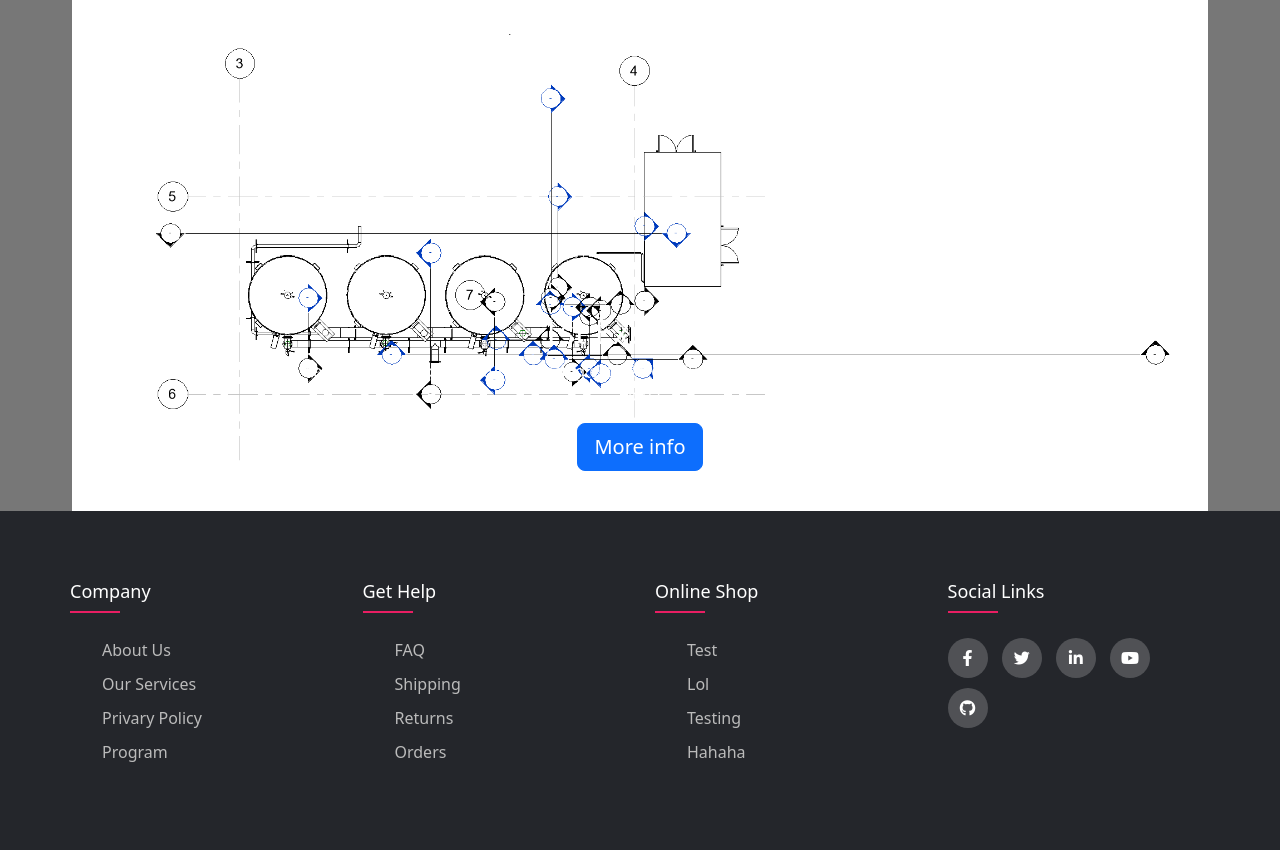
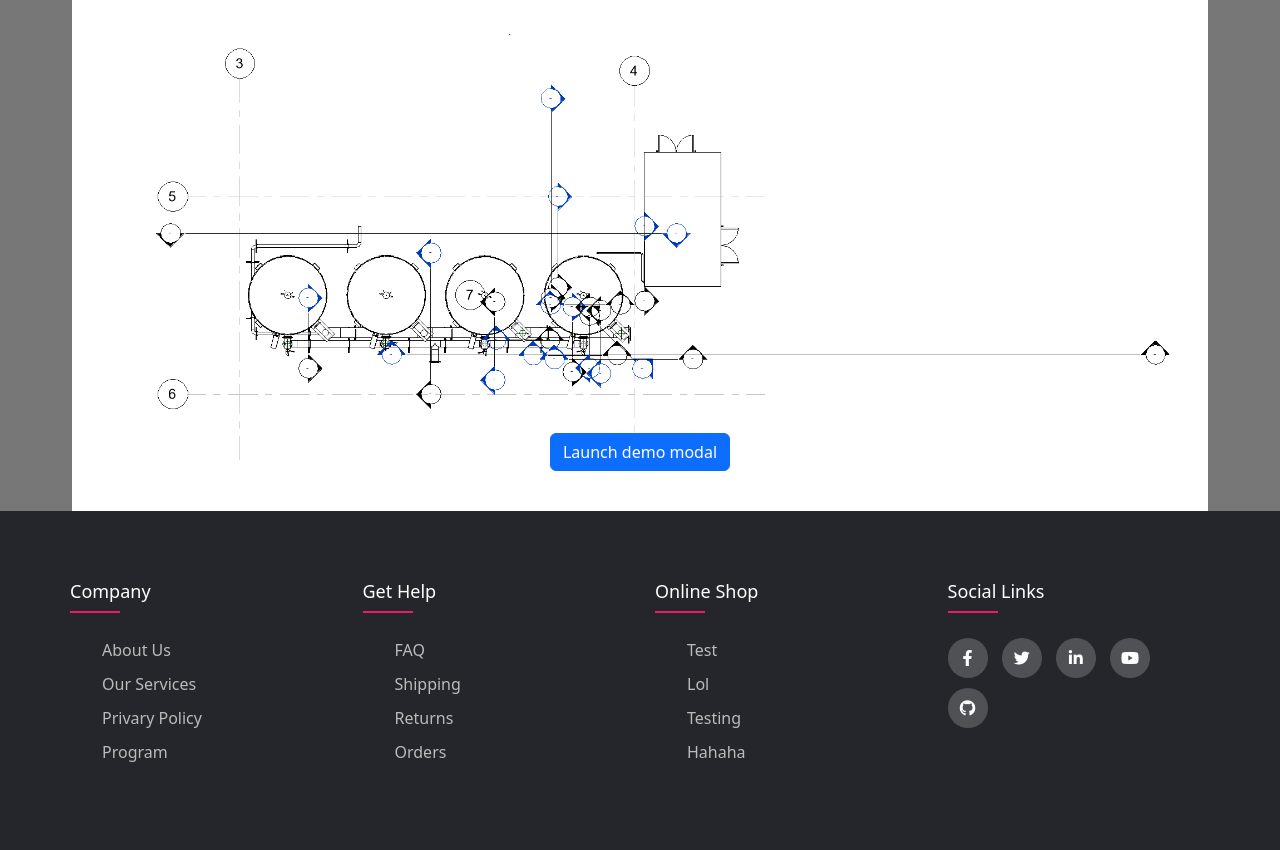
Before and after one commit to joshuak08/digital-twin, a Django app: page /carousel/ in a window 1280 px wide. Shown: the part 101-951 px from the top of the page. Run offline with Django 4.2, Linux system fonts and the light colour scheme; some libraries are stand-ins or nearby versions.

Commit message:
added modals for carousel button

```diff
--- a/django/watertreatment/components/templates/components/carousel.html
+++ b/django/watertreatment/components/templates/components/carousel.html
@@ -1,7 +1,7 @@
 {% extends "components/new-base.html" %}
 {% load static %}
 {% block content %}
-    <div id="myCarousel" class="carousel slide bg-primary" data-bs-ride="carousel">
+    <div id="myCarousel" class="carousel slide bg-primary" data-bs-ride="carousel" data-pause="hover">
         <div class="carousel-indicators">
             <button type="button" data-bs-target="#myCarousel" data-bs-slide-to="0" class="active" aria-label="Slide 1" aria-current="true"></button>
             <button type="button" data-bs-target="#myCarousel" data-bs-slide-to="1" aria-label="Slide 2" aria-current="true"></button>
@@ -22,10 +22,30 @@
 {#                    <a href="#" class="btn btn-lg btn-primary">More info</a>#}
 {#                </div>#}
                 <div class="carousel-caption d-none d-md-block">
-                    <h2>1st Examples</h2>
-                    <p>Lorem ipsum dolor sit amet, consectetur adipiscing elit, sed do eiusmod tempor incididunt ut labore et
-                        dolore magna aliqua. </p>
-                    <a href="#" class="btn btn-lg btn-primary">More info</a>
+{#                    <a href="#" class="btn btn-lg btn-primary">More info</a>#}
+                    <!-- Button trigger modal -->
+                    <button type="button" class="btn btn-primary" data-bs-toggle="modal" data-bs-target="#exampleModal">
+                      Launch demo modal
+                    </button>
+
+                    <!-- Modal -->
+                    <div class="modal fade" id="exampleModal" tabindex="-1" aria-labelledby="exampleModalLabel" aria-hidden="true">
+                      <div class="modal-dialog">
+                        <div class="modal-content">
+                          <div class="modal-header">
+                            <h5 class="modal-title text-dark" id="exampleModalLabel">Modal title</h5>
+                            <button type="button" class="btn-close" data-bs-dismiss="modal" aria-label="Close"></button>
+                          </div>
+                          <div class="modal-body text-dark text-start">
+                            <p>Testing</p>
+                          </div>
+                          <div class="modal-footer">
+                            <button type="button" class="btn btn-secondary" data-bs-dismiss="modal">Close</button>
+                            <button type="button" class="btn btn-primary">Save changes</button>
+                          </div>
+                        </div>
+                      </div>
+                    </div>
                 </div>
             </div>
             <div class="carousel-item">
```
